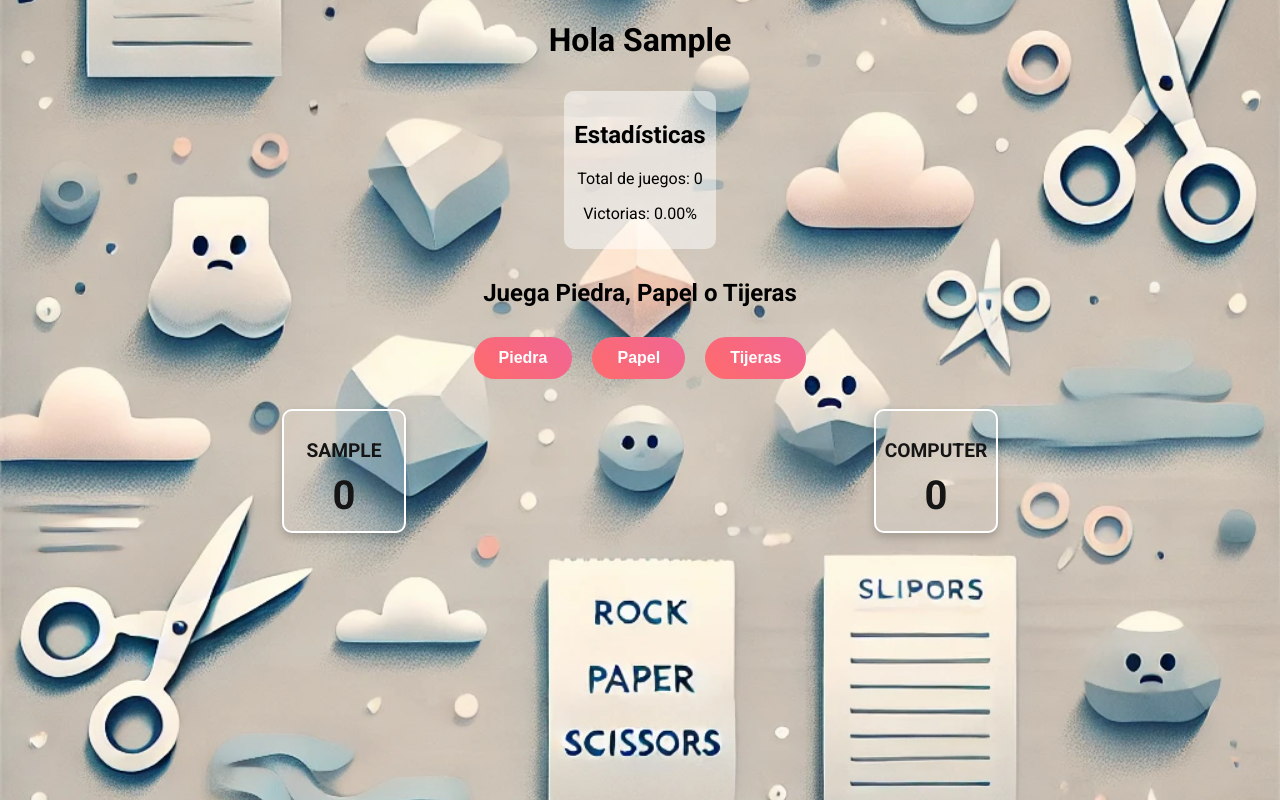
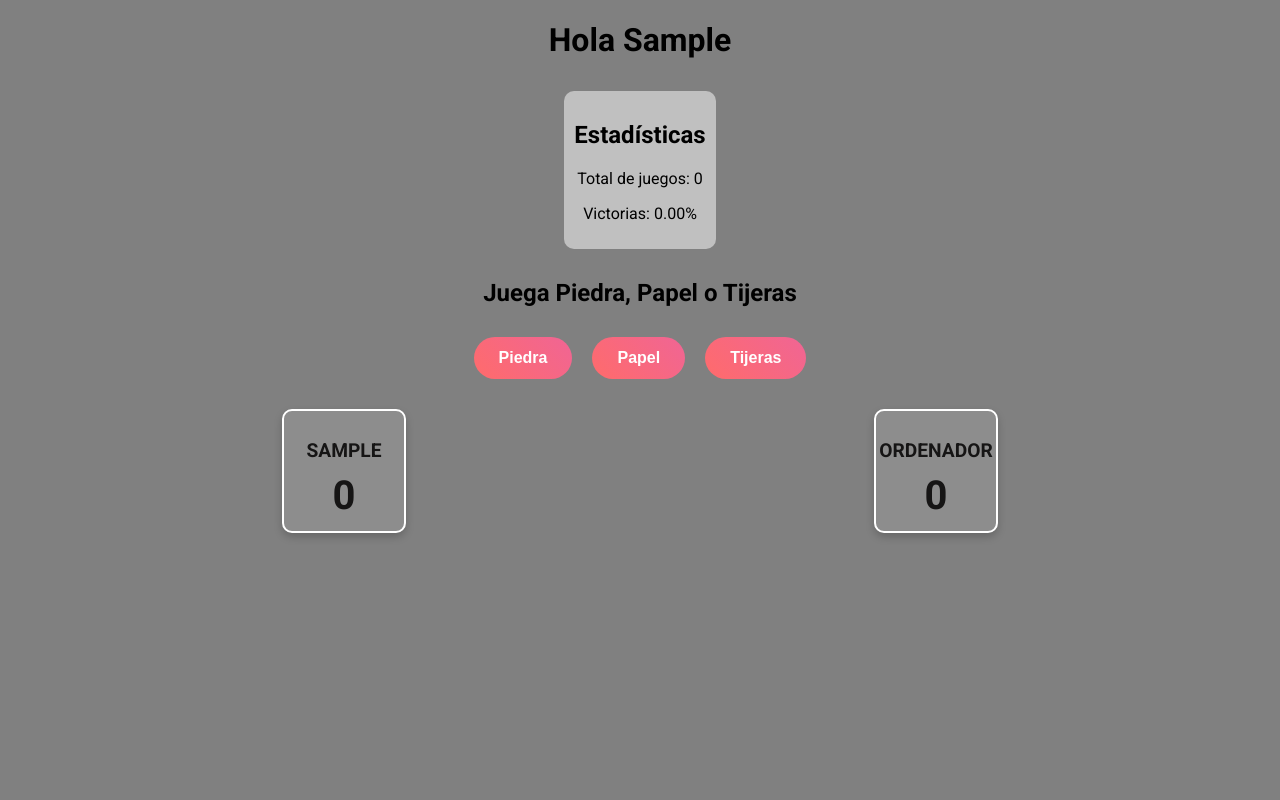
Before and after one commit to Elenacabe/PracticaPSW, a React (Create React App) app: page / in a window 1280 px wide. Both pictures are taken after typing "Sample" into the empty fields and a click on the button "Jugar". Built offline with nearby package versions, Linux system fonts and the light colour scheme.

Commit message:
ajustes minimos

```diff
--- a/src/App.js
+++ b/src/App.js
@@ -39,7 +39,7 @@ function App() {
           </div>
           <Game onPlay={addToHistory} user={user} />
           <br/>
-           {history.length>0 && <History history={history} />}
+           {/* {history.length>0 && <History history={history} />} camiar de sitio a otra pagina */}
         </>
       )}
     </div>
--- a/src/Marcador.js
+++ b/src/Marcador.js
@@ -14,7 +14,7 @@ function Marcador ({userScoreBoard, computerScoreBoard, user}) {
 
 
             <div className="score-container machine-scoreboard">
-                <h2 className="player-name">Computer</h2>
+                <h2 className="player-name">Ordenador</h2>
                 <div className="score">{computerScoreBoard}</div>
             </div>
         </div>
--- a/src/index.css
+++ b/src/index.css
@@ -1,8 +1,9 @@
 body {
-  background-image: url('../public/images/DALL·E\ 2024-10-04\ 23.51.51\ -\ A\ playful\ and\ dynamic\ background\ design\ for\ a\ \'Rock\,\ Paper\,\ Scissors\'\ themed\ web\ app.\ The\ background\ features\ subtle\ patterns\ of\ rocks\,\ pa.webp'); /* Ruta de la imagen */
+  /* background-image: url('../public/images/DALL·E\ 2024-10-04\ 23.51.51\ -\ A\ playful\ and\ dynamic\ background\ design\ for\ a\ \'Rock\,\ Paper\,\ Scissors\'\ themed\ web\ app.\ The\ background\ features\ subtle\ patterns\ of\ rocks\,\ pa.webp'); Ruta de la imagen */
   background-size: cover; /* Ajusta el tamaño de la imagen para cubrir toda la pantalla */
   background-repeat: no-repeat; /* Evita que la imagen se repita */
   background-position: center center; /* Centra la imagen en la pantalla */
+  background-color: grey;
 }
 
 code {
```
